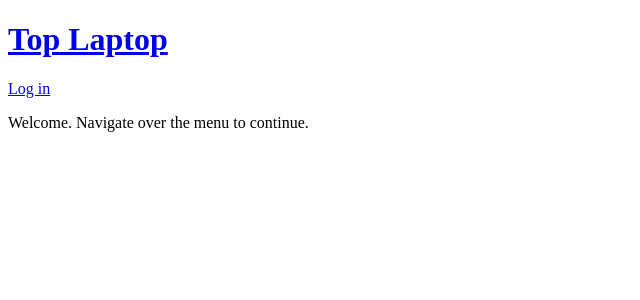
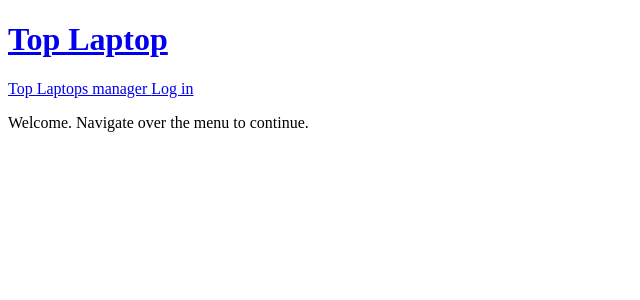
Before and after one commit to jeluengasm/top-laptop-frontend, a React (Vite) app: page /home in a window 1280 px wide. Shown: the top 300 px of the page, without its empty margins (0-640 px from the left). Built offline with nearby package versions, Linux system fonts and the light colour scheme; no server answers.

Commit message:
fix(develop): Grant all users to view the laptops.

```diff
--- a/src/components/Navigation.jsx
+++ b/src/components/Navigation.jsx
@@ -16,7 +16,8 @@ export function Navigation() {
           if (
             window.location.pathname !== '/login'
               && window.location.pathname !== '/logout'
-              && window.location.pathname !== '/home') {
+              && window.location.pathname !== '/home'
+              && window.location.pathname !== '/laptops') {
             window.location.href = '/login'
           }
         })
@@ -31,7 +32,7 @@ export function Navigation() {
       <nav>
         {profile && <Link to="/dashboard-manager"> Dashboards manager </Link>}
         {profile && <Link to="/dashboard-viewer"> Dashboards viewer </Link>}
-        {profile && <Link to="/laptops"> Top Laptops manager </Link>}
+        <Link to="/laptops"> Top Laptops manager </Link>
         {!profile && <Link to="/login"> Log in </Link>}
         {profile && <Link to="/logout"> Log out </Link>}
       </nav>
```
